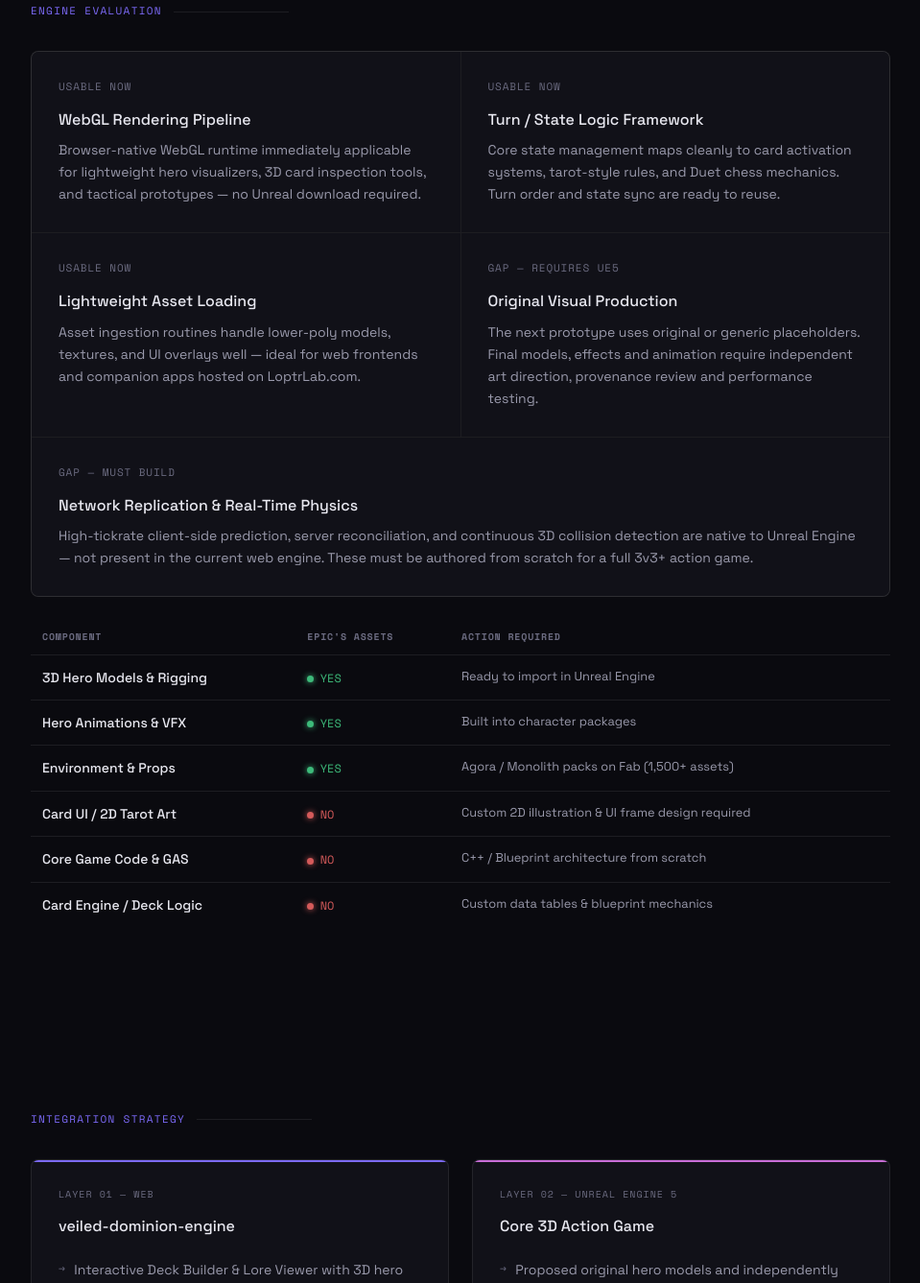
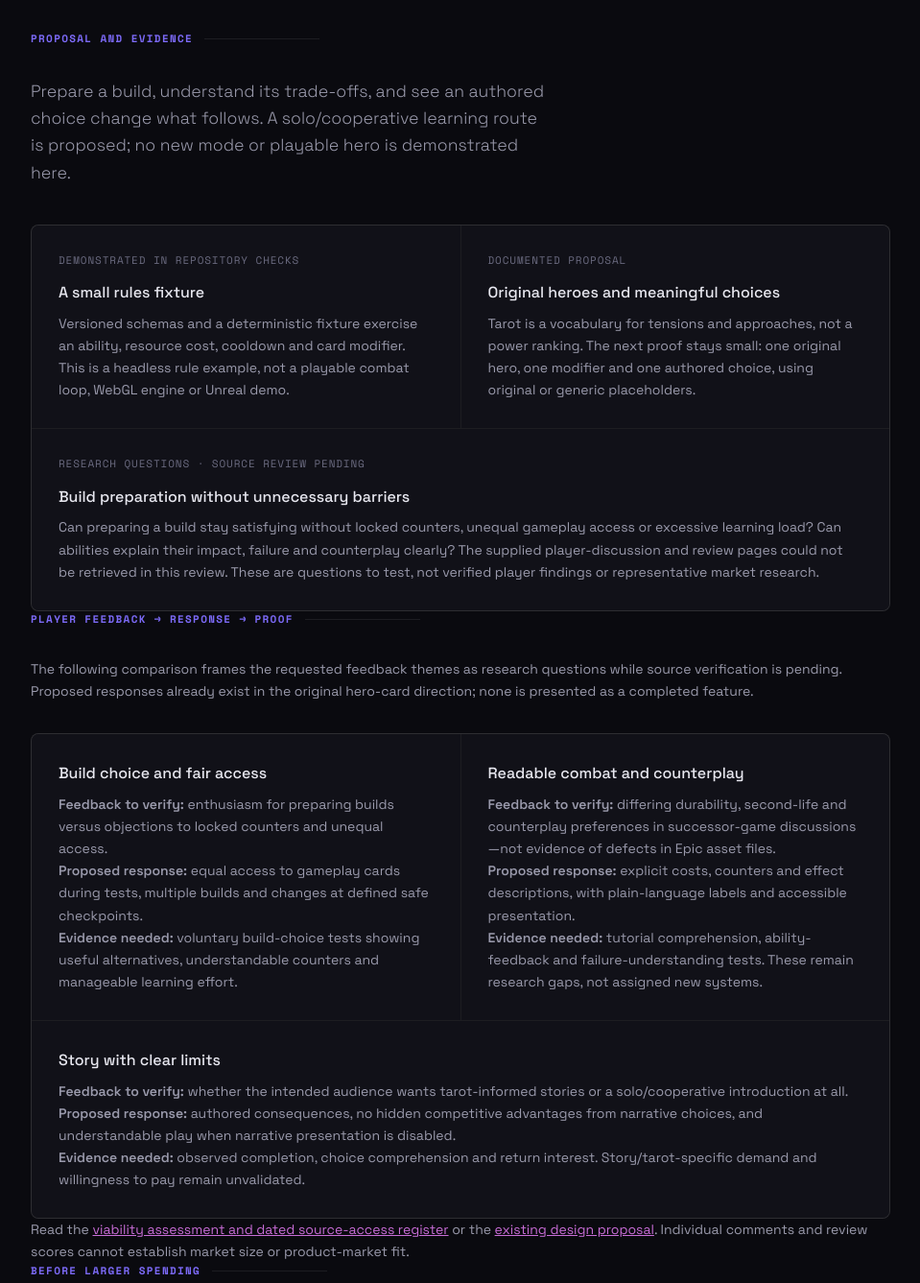
Before and after one commit to ibloud/Paragon-Reborn, a plain HTML site: page index.html in a window 1280 px wide. Shown: the part 864-2201 px from the top of the page at 96% size, without its empty margins (160-1119 px from the left). Drawn offline with nearby package versions, Linux system fonts and the light colour scheme.

Commit message:
docs: clarify player-feedback questions and capped-prototype viability

```diff
--- a/index.html
+++ b/index.html
@@ -36,6 +36,8 @@
   }
 
   html { scroll-behavior: smooth; }
+
+  a { color: var(--accent-2); }
 
   a:focus-visible {
     outline: 2px solid var(--accent);
@@ -84,7 +86,7 @@
 
   /* LAYOUT */
   main { padding-top: 60px; }
-  section { padding: 6rem 2rem; max-width: 960px; margin: 0 auto; }
+  section { padding: 6rem 2rem; max-width: 960px; margin: 0 auto; scroll-margin-top: 7rem; }
   .section-label {
     font-family: var(--mono);
     font-size: 11px;
@@ -373,8 +375,8 @@
   }
 
   @media (max-width: 680px) {
-    nav { padding: 1rem; }
-    .nav-links { gap: 1rem; }
+    nav { padding: 1rem; flex-wrap: wrap; gap: .5rem; }
+    .nav-links { gap: 1rem; flex-wrap: wrap; }
     section { padding: 4rem 1.25rem; }
     .analysis-grid { grid-template-columns: 1fr; }
     .analysis-cell.full { grid-column: auto; }
@@ -402,8 +404,8 @@
     <p class="hero-eyebrow">// RETURN TO THE VOID — rtn2thevoid</p>
     <h1>Original heroes.<br><em>Meaningful choices.</em><br>Stories shaped by play.</h1>
     <p class="hero-sub">
-      A project hub for an original hero-card game experiment with tarot-informed builds and branching stories.
-      Design and pre-production: these mechanics are proposed, not a playable game.
+      Accessible hero-based play with meaningful build choices and authored consequences, without requiring players to begin in competitive matchmaking.
+      This is our positioning hypothesis—not a playable experience. Return to the Void remains in concept and pre-production.
     </p>
     <div class="hero-tags">
       <span class="tag accent">veiled-dominion-engine</span>
@@ -417,109 +419,73 @@
 
   <!-- ANALYSIS -->
   <section id="analysis">
-    <div class="section-label">Engine Evaluation</div>
-
+    <h2 class="section-label">Proposal and evidence</h2>
+    <p class="hero-sub">Prepare a build, understand its trade-offs, and see an authored choice change what follows. A solo/cooperative learning route is proposed; no new mode or playable hero is demonstrated here.</p>
     <div class="analysis-grid">
       <div class="analysis-cell">
-        <div class="cell-label">Usable Now</div>
-        <div class="cell-title">WebGL Rendering Pipeline</div>
-        <div class="cell-body">
-          Browser-native WebGL runtime immediately applicable for lightweight hero visualizers,
-          3D card inspection tools, and tactical prototypes — no Unreal download required.
-        </div>
+        <div class="cell-label">Demonstrated in repository checks</div>
+        <h3 class="cell-title">A small rules fixture</h3>
+        <p class="cell-body">Versioned schemas and a deterministic fixture exercise an ability, resource cost, cooldown and card modifier. This is a headless rule example, not a playable combat loop, WebGL engine or Unreal demo.</p>
       </div>
       <div class="analysis-cell">
-        <div class="cell-label">Usable Now</div>
-        <div class="cell-title">Turn / State Logic Framework</div>
-        <div class="cell-body">
-          Core state management maps cleanly to card activation systems, tarot-style rules,
-          and Duet chess mechanics. Turn order and state sync are ready to reuse.
-        </div>
-      </div>
-      <div class="analysis-cell">
-        <div class="cell-label">Usable Now</div>
-        <div class="cell-title">Lightweight Asset Loading</div>
-        <div class="cell-body">
-          Asset ingestion routines handle lower-poly models, textures, and UI overlays well —
-          ideal for web frontends and companion apps hosted on LoptrLab.com.
-        </div>
-      </div>
-      <div class="analysis-cell">
-        <div class="cell-label">Gap — Requires UE5</div>
-        <div class="cell-title">Original Visual Production</div>
-        <div class="cell-body">
-          The next prototype uses original or generic placeholders. Final models, effects and animation
-          require independent art direction, provenance review and performance testing.
-        </div>
+        <div class="cell-label">Documented proposal</div>
+        <h3 class="cell-title">Original heroes and meaningful choices</h3>
+        <p class="cell-body">Tarot is a vocabulary for tensions and approaches, not a power ranking. The next proof stays small: one original hero, one modifier and one authored choice, using original or generic placeholders.</p>
       </div>
       <div class="analysis-cell full">
-        <div class="cell-label">Gap — Must Build</div>
-        <div class="cell-title">Network Replication & Real-Time Physics</div>
-        <div class="cell-body">
-          High-tickrate client-side prediction, server reconciliation, and continuous 3D collision
-          detection are native to Unreal Engine — not present in the current web engine.
-          These must be authored from scratch for a full 3v3+ action game.
-        </div>
+        <div class="cell-label">Research questions · source review pending</div>
+        <h3 class="cell-title">Build preparation without unnecessary barriers</h3>
+        <p class="cell-body">Can preparing a build stay satisfying without locked counters, unequal gameplay access or excessive learning load? Can abilities explain their impact, failure and counterplay clearly? The supplied player-discussion and review pages could not be retrieved in this review. These are questions to test, not verified player findings or representative market research.</p>
       </div>
     </div>
 
-    <!-- CHECKLIST TABLE -->
-    <table class="checklist">
-      <thead>
-        <tr>
-          <th>Component</th>
-          <th>Epic's Assets</th>
-          <th>Action Required</th>
-        </tr>
-      </thead>
-      <tbody>
-        <tr>
-          <td>3D Hero Models & Rigging</td>
-          <td><span class="check-yes"><span class="status-dot dot-green"></span>YES</span></td>
-          <td class="action-text">Ready to import in Unreal Engine</td>
-        </tr>
-        <tr>
-          <td>Hero Animations & VFX</td>
-          <td><span class="check-yes"><span class="status-dot dot-green"></span>YES</span></td>
-          <td class="action-text">Built into character packages</td>
-        </tr>
-        <tr>
-          <td>Environment & Props</td>
-          <td><span class="check-yes"><span class="status-dot dot-green"></span>YES</span></td>
-          <td class="action-text">Agora / Monolith packs on Fab (1,500+ assets)</td>
-        </tr>
-        <tr>
-          <td>Card UI / 2D Tarot Art</td>
-          <td><span class="check-no"><span class="status-dot dot-red"></span>NO</span></td>
-          <td class="action-text">Custom 2D illustration & UI frame design required</td>
-        </tr>
-        <tr>
-          <td>Core Game Code & GAS</td>
-          <td><span class="check-no"><span class="status-dot dot-red"></span>NO</span></td>
-          <td class="action-text">C++ / Blueprint architecture from scratch</td>
-        </tr>
-        <tr>
-          <td>Card Engine / Deck Logic</td>
-          <td><span class="check-no"><span class="status-dot dot-red"></span>NO</span></td>
-          <td class="action-text">Custom data tables & blueprint mechanics</td>
-        </tr>
-      </tbody>
-    </table>
+    <h2 class="section-label" id="player-feedback">Player feedback → response → proof</h2>
+    <p class="cell-body">The following comparison frames the requested feedback themes as research questions while source verification is pending. Proposed responses already exist in the original hero-card direction; none is presented as a completed feature.</p>
+    <div class="analysis-grid">
+      <article class="analysis-cell">
+        <h3 class="cell-title">Build choice and fair access</h3>
+        <p class="cell-body"><strong>Feedback to verify:</strong> enthusiasm for preparing builds versus objections to locked counters and unequal access.</p>
+        <p class="cell-body"><strong>Proposed response:</strong> equal access to gameplay cards during tests, multiple builds and changes at defined safe checkpoints.</p>
+        <p class="cell-body"><strong>Evidence needed:</strong> voluntary build-choice tests showing useful alternatives, understandable counters and manageable learning effort.</p>
+      </article>
+      <article class="analysis-cell">
+        <h3 class="cell-title">Readable combat and counterplay</h3>
+        <p class="cell-body"><strong>Feedback to verify:</strong> differing durability, second-life and counterplay preferences in successor-game discussions—not evidence of defects in Epic asset files.</p>
+        <p class="cell-body"><strong>Proposed response:</strong> explicit costs, counters and effect descriptions, with plain-language labels and accessible presentation.</p>
+        <p class="cell-body"><strong>Evidence needed:</strong> tutorial comprehension, ability-feedback and failure-understanding tests. These remain research gaps, not assigned new systems.</p>
+      </article>
+      <article class="analysis-cell full">
+        <h3 class="cell-title">Story with clear limits</h3>
+        <p class="cell-body"><strong>Feedback to verify:</strong> whether the intended audience wants tarot-informed stories or a solo/cooperative introduction at all.</p>
+        <p class="cell-body"><strong>Proposed response:</strong> authored consequences, no hidden competitive advantages from narrative choices, and understandable play when narrative presentation is disabled.</p>
+        <p class="cell-body"><strong>Evidence needed:</strong> observed completion, choice comprehension and return interest. Story/tarot-specific demand and willingness to pay remain unvalidated.</p>
+      </article>
+    </div>
+    <p class="cell-body">Read the <a href="docs/PROJECT_VIABILITY.md">viability assessment and dated source-access register</a> or the <a href="docs/ORIGINAL_HERO_CARD_DIRECTION.md">existing design proposal</a>. Individual comments and review scores cannot establish market size or product-market fit.</p>
+
+    <h2 class="section-label">Before larger spending</h2>
+    <p class="hero-sub">The first decision is whether a capped prototype earns further investment—not whether to finance a roster or a live-service MOBA.</p>
+    <p class="cell-body">A qualitative audience lead exists in the supplied research links; their contents remain unverified here. Product-market fit and ROI are unproven. The successor landscape includes Predecessor and historical Paragon successor projects; this is not an empty market. Grants, donations and crowdfunding are funding, not proof of operating profit or customer demand.</p>
+    <p class="cell-body">Terra and Greystone are specifically reviewed asset packs, not confirmed acquisitions or a final roster. The approved next proof uses original characters/placeholders. Optional licensed-asset use needs separate rights review; original writing does not transfer ownership of an Epic model.</p>
+    <div class="about-links">
+      <a class="about-link" href="megagrant/">Grant and prototype evidence</a>
+      <a class="about-link" href="docs/PROJECT_VIABILITY.md">Costs, break-even and open questions</a>
+    </div>
   </section>
 
   <!-- STRATEGY -->
   <section id="strategy">
-    <div class="section-label">Integration Strategy</div>
+    <h2 class="section-label">Proposed integration strategy</h2>
 
     <div class="strategy-cols">
       <div class="strategy-card web">
         <div class="strategy-num">LAYER 01 — WEB</div>
         <div class="strategy-title">veiled-dominion-engine</div>
         <ul class="strategy-items">
-          <li>Interactive Deck Builder & Lore Viewer with 3D hero card inspection</li>
-          <li>Rapid prototype for game rules, card interactions, and tactical logic</li>
-          <li>Companion app integration at LoptrLab.com</li>
-          <li>Validate C++ port targets before Unreal migration</li>
+          <li>Possible future deck/lore experiments; no playable integration demonstrated</li>
+          <li>Keep the existing versioned rules fixture as the evidence baseline</li>
+          <li>Any companion integration requires its own scope and acceptance evidence</li>
+          <li>Do not infer cross-engine parity or shared runtime from a repository link</li>
         </ul>
       </div>
       <div class="strategy-card ue">
@@ -529,7 +495,7 @@
           <li>Proposed original hero models and independently authored abilities</li>
           <li>Original visual effects with accessibility and provenance review</li>
           <li>Network replication & physics via Unreal's native systems</li>
-          <li>Clean C++ module architecture for open-source contribution</li>
+          <li>No new engine migration, account service or matchmaking assignment</li>
         </ul>
       </div>
     </div>
@@ -547,7 +513,7 @@
 
   <!-- ABOUT -->
   <section id="about">
-    <div class="section-label">About</div>
+    <h2 class="section-label">About</h2>
     <div class="about-inner">
       <div class="about-text">
         <h2>Dominique — ibloud</h2>
@@ -560,7 +526,7 @@
         <p>
           <em>Return to the Void</em> is a working title for a pre-production research project.
           Its next experiment develops independent characters, tactical card choices and consequential stories.
-          Earlier research remains documented as history. The new design does not claim a completed game,
+          The Diary of Death’s Daughter manga, its matriarch and mythology are Loptr Lab’s creative foundation. Related projects retain their own personalities; this lineage does not insert Rebirth here or merge fictional canon or mechanics. Earlier research remains history. This project does not claim a completed game,
           rights clearance, or endorsement by another studio.
         </p>
         <div class="about-links">
@@ -573,7 +539,7 @@
         <div class="repos-header">ACTIVE REPOS</div>
         <div class="repo-item">
           <div class="repo-name">veiled-dominion-engine</div>
-          <div class="repo-desc">WebGL game engine & Duet 2-player framework</div>
+          <div class="repo-desc">Separate four-player rules/engine project; no shared runtime implied</div>
         </div>
         <div class="repo-item">
           <div class="repo-name">violets-revenge</div>
```
Also changed, not shown: megagrant/index.html (+24 -6 lines), 6 other files.
